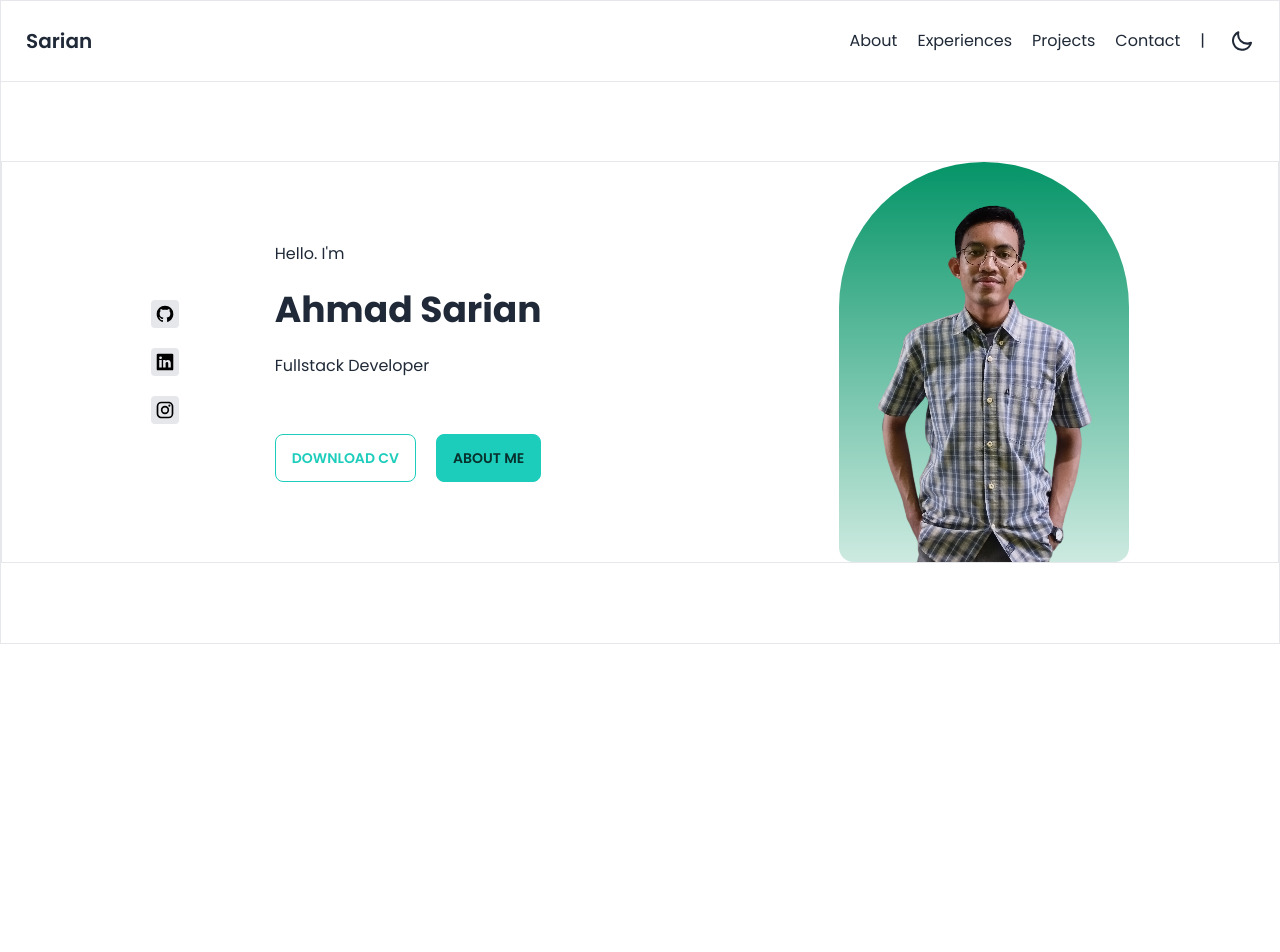
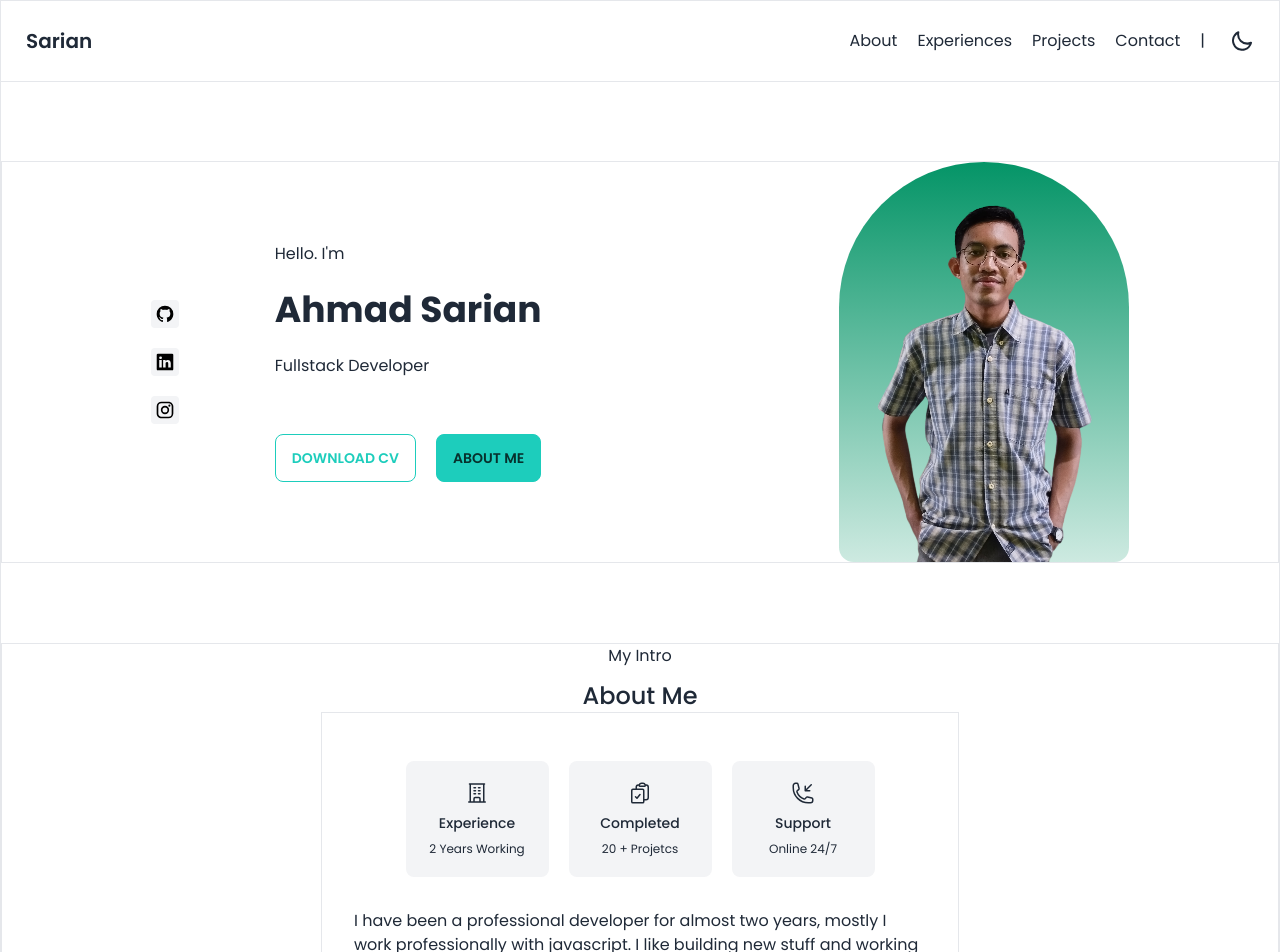
Before and after one commit to sakirsyarian/portfolio-client, a Next.js app: page / in a window 1280 px wide. Shown: the top 952 px of the page. Before the commit the page ends 800 px from the top, so only its background shows below. Built offline with nearby package versions, Linux system fonts and the light colour scheme.

Commit message:
feat: About

```diff
--- /dev/null
+++ b/app/component/About.js
@@ -0,0 +1,78 @@
+import Image from "next/image";
+
+export default function About() {
+    return (
+        <div className="grid items-center justify-center border">
+            <h3 className="text-center mb-3">My Intro</h3>
+            <h2 className="text-xl md:text-2xl font-medium text-center">
+                About Me
+            </h2>
+
+            <div className="px-8 py-12 mx-auto xl:w-1/2 border">
+                <div className="flex flex-col md:flex-row justify-center gap-5 text-center">
+                    <div className="p-5 w-full xl:w-1/4 bg-gray-100 space-y-2 rounded-lg">
+                        <svg
+                            xmlns="http://www.w3.org/2000/svg"
+                            fill="none"
+                            viewBox="0 0 24 24"
+                            strokeWidth={1.5}
+                            stroke="currentColor"
+                            className="w-6 h-6 mx-auto"
+                        >
+                            <path
+                                strokeLinecap="round"
+                                strokeLinejoin="round"
+                                d="M3.75 21h16.5M4.5 3h15M5.25 3v18m13.5-18v18M9 6.75h1.5m-1.5 3h1.5m-1.5 3h1.5m3-6H15m-1.5 3H15m-1.5 3H15M9 21v-3.375c0-.621.504-1.125 1.125-1.125h3.75c.621 0 1.125.504 1.125 1.125V21"
+                            />
+                        </svg>
+                        <p className="font-medium text-sm">Experience</p>
+                        <p className="text-xs">2 Years Working</p>
+                    </div>
+                    <div className="p-5 w-full xl:w-1/4 bg-gray-100 space-y-2 rounded-lg">
+                        <svg
+                            xmlns="http://www.w3.org/2000/svg"
+                            fill="none"
+                            viewBox="0 0 24 24"
+                            strokeWidth={1.5}
+                            stroke="currentColor"
+                            className="w-6 h-6 mx-auto"
+                        >
+                            <path
+                                strokeLinecap="round"
+                                strokeLinejoin="round"
+                                d="M11.35 3.836c-.065.21-.1.433-.1.664 0 .414.336.75.75.75h4.5a.75.75 0 00.75-.75 2.25 2.25 0 00-.1-.664m-5.8 0A2.251 2.251 0 0113.5 2.25H15c1.012 0 1.867.668 2.15 1.586m-5.8 0c-.376.023-.75.05-1.124.08C9.095 4.01 8.25 4.973 8.25 6.108V8.25m8.9-4.414c.376.023.75.05 1.124.08 1.131.094 1.976 1.057 1.976 2.192V16.5A2.25 2.25 0 0118 18.75h-2.25m-7.5-10.5H4.875c-.621 0-1.125.504-1.125 1.125v11.25c0 .621.504 1.125 1.125 1.125h9.75c.621 0 1.125-.504 1.125-1.125V18.75m-7.5-10.5h6.375c.621 0 1.125.504 1.125 1.125v9.375m-8.25-3l1.5 1.5 3-3.75"
+                            />
+                        </svg>
+                        <p className="font-medium text-sm">Completed</p>
+                        <p className="text-xs">20 + Projetcs</p>
+                    </div>
+                    <div className="p-5 w-full xl:w-1/4 bg-gray-100 space-y-2 rounded-lg">
+                        <svg
+                            xmlns="http://www.w3.org/2000/svg"
+                            fill="none"
+                            viewBox="0 0 24 24"
+                            strokeWidth={1.5}
+                            stroke="currentColor"
+                            className="w-6 h-6 mx-auto"
+                        >
+                            <path
+                                strokeLinecap="round"
+                                strokeLinejoin="round"
+                                d="M14.25 9.75v-4.5m0 4.5h4.5m-4.5 0l6-6m-3 18c-8.284 0-15-6.716-15-15V4.5A2.25 2.25 0 014.5 2.25h1.372c.516 0 .966.351 1.091.852l1.106 4.423c.11.44-.054.902-.417 1.173l-1.293.97a1.062 1.062 0 00-.38 1.21 12.035 12.035 0 007.143 7.143c.441.162.928-.004 1.21-.38l.97-1.293a1.125 1.125 0 011.173-.417l4.423 1.106c.5.125.852.575.852 1.091V19.5a2.25 2.25 0 01-2.25 2.25h-2.25z"
+                            />
+                        </svg>
+                        <p className="font-medium text-sm">Support</p>
+                        <p className="text-xs">Online 24/7</p>
+                    </div>
+                </div>
+                <p className="py-8">
+                    I have been a professional developer for almost two years,
+                    mostly I work professionally with javascript. I like
+                    building new stuff and working with other people, my main
+                    interest is programming and cloud computing.
+                </p>
+                <button className="btn btn-accent">Contact Me</button>
+            </div>
+        </div>
+    );
+}
--- a/app/component/Hero.js
+++ b/app/component/Hero.js
@@ -9,7 +9,7 @@ export default function Hero() {
                     <a
                         href="https://github.com"
                         target="_blank"
-                        className="p-1 mx-auto bg-gray-200 rounded"
+                        className="p-1 mx-auto bg-gray-100 rounded"
                     >
                         <svg
                             className="w-5 h-5"
@@ -25,7 +25,7 @@ export default function Hero() {
                     <a
                         href="https://linkedin.com"
                         target="_blank"
-                        className="p-1 mx-auto bg-gray-200 rounded"
+                        className="p-1 mx-auto bg-gray-100 rounded"
                     >
                         <svg
                             className="w-5 h-5"
@@ -41,7 +41,7 @@ export default function Hero() {
                     <a
                         href="https://instagram.com"
                         target="_blank"
-                        className="p-1 mx-auto bg-gray-200 rounded"
+                        className="p-1 mx-auto bg-gray-100 rounded"
                     >
                         <svg
                             className="w-5 h-5"
--- a/app/component/Main.js
+++ b/app/component/Main.js
@@ -1,11 +1,15 @@
+import About from "./About";
 import Hero from "./Hero";
 
 export default function Main() {
     return (
         <main className="sm:container mx-auto border">
-            <div className="md:pt-40 pt-28 md:pb-20 pb-14">
-                <Hero />
-            </div>
+            <section className="pt-28 md:pt-40 pb-14 md:pb-20">
+                <div className="grid gap-14 md:gap-20">
+                    <Hero />
+                    <About />
+                </div>
+            </section>
         </main>
     );
 }
```
